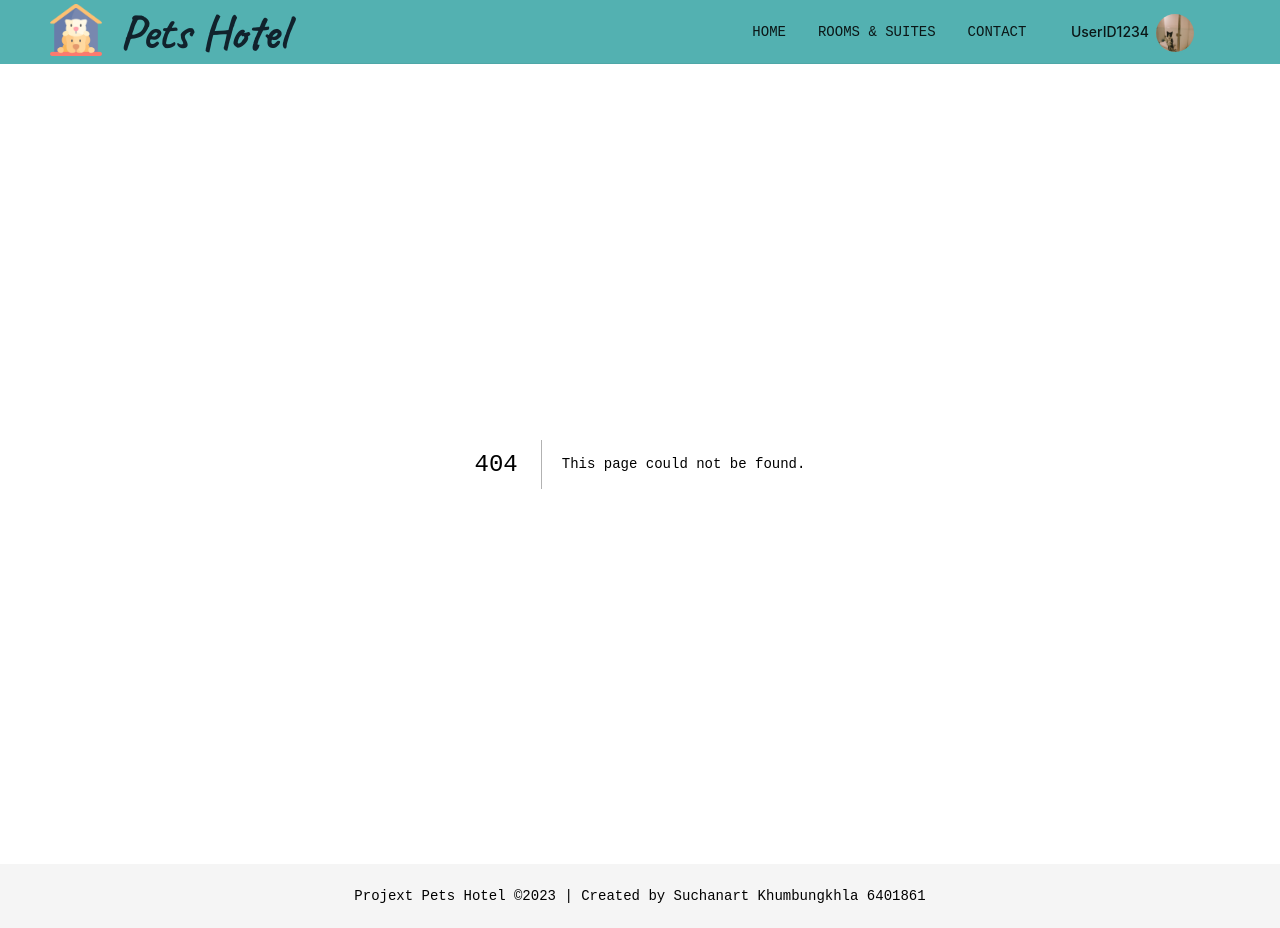
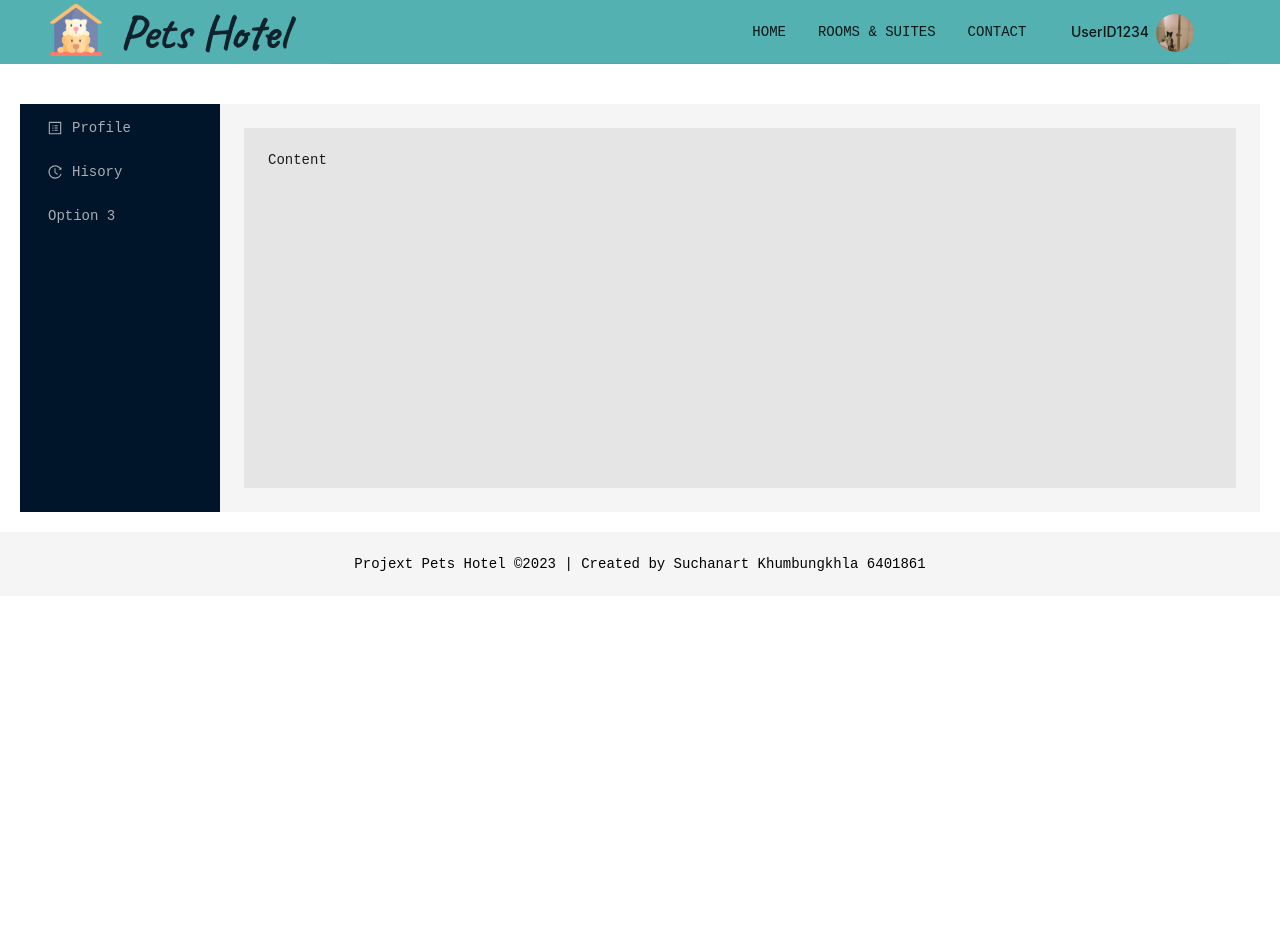
Before and after one commit to NamkheangV/PetsHotel-FN, a Next.js app: page /profile in a window 1280 px wide. Before the commit this address had no page. After the commit the page ends 800 px from the top, so only its background shows below. Built offline with nearby package versions, Linux system fonts and the light colour scheme.

Commit message:
feat(profile): profile menu add

```diff
--- a/components/main/NavMenu.jsx
+++ b/components/main/NavMenu.jsx
@@ -0,0 +1,38 @@
+import { Menu } from "antd";
+import { Link } from "react-scroll";
+import LogButton from "./LogButton";
+import Usermenu from "../user/Usermenu";
+import styles from "@/styles/Navbar.module.css";
+
+export default function NavMenu() {
+  return (
+    <Menu className={styles.menu} mode="horizontal" defaultSelectedKeys={["2"]}>
+      <Menu.Item key="home">
+        <Link to="home" spy={true} smooth={true} offset={-100} duration={500}>
+          HOME
+        </Link>
+      </Menu.Item>
+      <Menu.Item key="rooms">
+        <Link to="room" spy={true} smooth={true} offset={-100} duration={500}>
+          ROOMS & SUITES
+        </Link>
+      </Menu.Item>
+
+      <Menu.Item key="contact">
+        <Link
+          to="contact"
+          spy={true}
+          smooth={true}
+          offset={-100}
+          duration={500}
+        >
+          CONTACT
+        </Link>
+      </Menu.Item>
+
+      <Menu.Item key="login">
+        <Usermenu />
+      </Menu.Item>
+    </Menu>
+  );
+}
--- a/components/main/Navbar.jsx
+++ b/components/main/Navbar.jsx
@@ -1,8 +1,7 @@
-import { Layout, Menu } from "antd";
-import { Link } from "react-scroll";
+import { Layout } from "antd";
+import Link from "next/link";
+import NavMenu from "./NavMenu";
 import styles from "@/styles/Navbar.module.css";
-import LogButton from "./LogButton";
-import Usermenu from "../user/Usermenu";
 
 const { Header } = Layout;
 
@@ -32,38 +31,7 @@ export default function Navbar() {
         <h1 className={styles.h1}>Pets Hotel</h1>
       </div>
 
-      <Menu
-        className={styles.menu}
-        mode="horizontal"
-        defaultSelectedKeys={["2"]}
-      >
-        <Menu.Item key="home">
-          <Link to="home" spy={true} smooth={true} offset={-100} duration={500}>
-            HOME
-          </Link>
-        </Menu.Item>
-        <Menu.Item key="rooms">
-          <Link to="room" spy={true} smooth={true} offset={-100} duration={500}>
-            ROOMS & SUITES
-          </Link>
-        </Menu.Item>
-
-        <Menu.Item key="contact">
-          <Link
-            to="contact"
-            spy={true}
-            smooth={true}
-            offset={-100}
-            duration={500}
-          >
-            CONTACT
-          </Link>
-        </Menu.Item>
-
-        <Menu.Item key="login">
-          <Usermenu />
-        </Menu.Item>
-      </Menu>
+      <NavMenu />
     </Header>
   );
 }
--- a/components/user/Usermenu.jsx
+++ b/components/user/Usermenu.jsx
@@ -4,7 +4,7 @@ import { Avatar, Row, Col, Dropdown, Typography } from "antd";
 const { Text } = Typography;
 const items = [
   {
-    label: <a href="/">Profile</a>,
+    label: <a href="/profile">Profile</a>,
     key: "0",
   },
   {
--- a/components/ิbooking/InfoForm.jsx
+++ b/components/ิbooking/InfoForm.jsx
@@ -18,7 +18,7 @@ const props = {
   beforeUpload: (file) => {
     const isJpgOrPng = file.type === "image/jpeg" || file.type === "image/png";
     if (!isJpgOrPng) {
-      message.error(`${file.name} is not a file image!`);
+      message.error(`${file.name} IS NOT FILE IMAGE!`);
     }
     return isJpgOrPng || Upload.LIST_IGNORE;
   },
--- a/components/ิbooking/PaymentForm.jsx
+++ b/components/ิbooking/PaymentForm.jsx
@@ -1,4 +1,4 @@
-import { Upload,  Image, Divider, Button, message } from "antd";
+import { Upload, Image, Divider, Button, message } from "antd";
 import { UploadOutlined } from "@ant-design/icons";
 import styles from "@/styles/Booking.module.css";
 
@@ -6,7 +6,7 @@ const props = {
   beforeUpload: (file) => {
     const isJpgOrPng = file.type === "image/jpeg" || file.type === "image/png";
     if (!isJpgOrPng) {
-      message.error(`${file.name} is not a file image!`);
+      message.error(`${file.name} IS NOT FILE IMAGE!`);
     }
     return isJpgOrPng || Upload.LIST_IGNORE;
   },
--- a/components/ิbooking/ReceiptForm.jsx
+++ b/components/ิbooking/ReceiptForm.jsx
@@ -87,7 +87,7 @@ export default function ReceiptForm() {
             <Text>TOTAL</Text>
           </Col>
           <Col span={6} className={styles.col}>
-            <Text style={{ fontSize: "1.6rem" }}>450 Baht</Text>
+            <h2>450 Baht</h2>
           </Col>
         </Row>
       </div>
--- /dev/null
+++ b/pages/profile.js
@@ -0,0 +1,70 @@
+import Head from "next/head";
+import styles from "@/styles/Profile.module.css";
+import {
+  UploadOutlined,
+  UserOutlined,
+  VideoCameraOutlined,
+} from "@ant-design/icons";
+import { Layout, Menu } from "antd";
+import React from "react";
+import { ProfileOutlined, HistoryOutlined } from "@ant-design/icons";
+
+function getItem(label, key, icon, children, type) {
+  return {
+    key,
+    icon,
+    children,
+    label,
+    type,
+  };
+}
+
+const { Content, Sider } = Layout;
+const items = [
+  getItem("Profile", "1", <ProfileOutlined />),
+  getItem("Hisory", "2", <HistoryOutlined />),
+  getItem("Option 3", "3"),
+];
+
+export default function Profile() {
+  return (
+    <>
+      <Head>
+        <title>Profile | Pets Hotel</title>
+        <meta name="description" content="Pets Hotel" />
+      </Head>
+
+      <div className={styles.container}>
+        <Layout>
+          <Sider
+            collapsedWidth="0"
+            onCollapse={(collapsed, type) => {
+              console.log(collapsed, type);
+            }}
+          >
+            <div className="logo" />
+            <Menu
+              theme="dark"
+              mode="inline"
+              defaultSelectedKeys={["4"]}
+              items={items}
+            />
+          </Sider>
+          <Layout>
+            <Content className={styles.content}>
+              <div
+                style={{
+                  padding: 24,
+                  minHeight: 360,
+                  backgroundColor: "#0001",
+                }}
+              >
+                Content
+              </div>
+            </Content>
+          </Layout>
+        </Layout>
+      </div>
+    </>
+  );
+}
--- a/styles/Booking.module.css
+++ b/styles/Booking.module.css
@@ -29,6 +29,7 @@
 
 .img {
     border-radius: 20px;
+    box-shadow: 0 0 10px 0 rgba(0, 0, 0, 0.2);
 }
 
 
--- /dev/null
+++ b/styles/Profile.module.css
@@ -0,0 +1,11 @@
+.container {
+    border-radius: 10px;
+    margin: 40px 20px 20px 20px;
+}
+.sider {
+    border-radius: 10px;
+}
+
+.content {
+    margin: 24px;
+}
```
